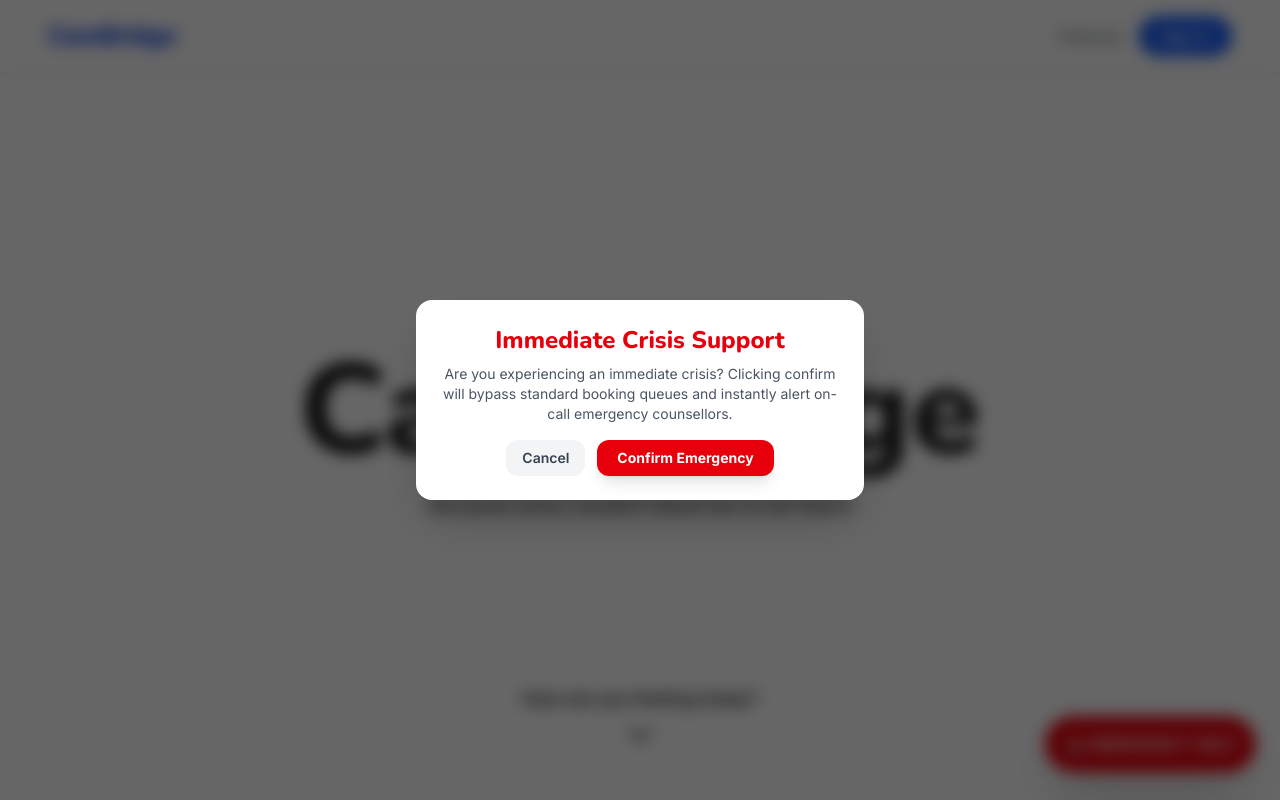
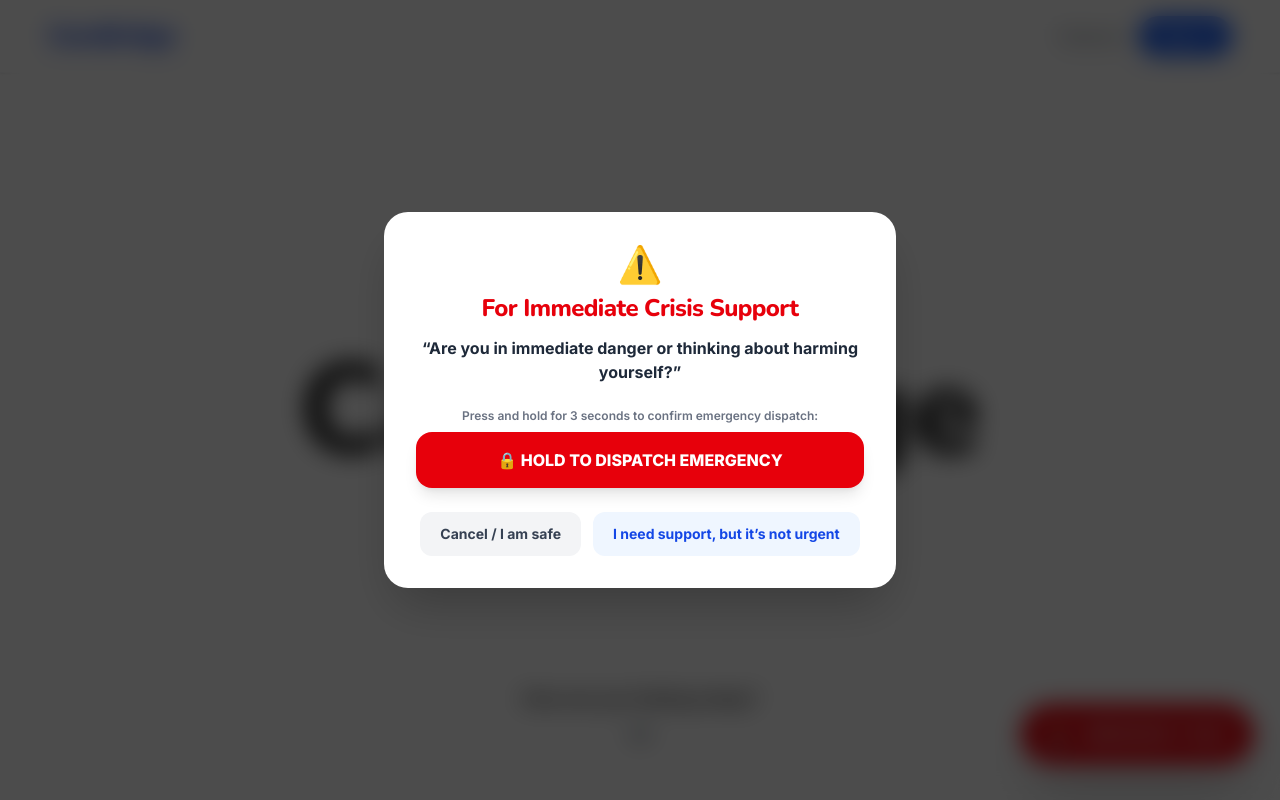
Before and after one commit to shamilaw-sci/CSC3213_20_Group_H, a Next.js app in the folder frontend/: page / in a window 1280 px wide. Both pictures are taken after a click on the button "🚨 EMERGENCY HELP". Shown: the top 800 px of the page. Built offline with nearby package versions, Linux system fonts and the light colour scheme; no server answers.

Commit message:
Update emergency button

```diff
--- a/frontend/components/EmergencyButton.tsx
+++ b/frontend/components/EmergencyButton.tsx
@@ -1,13 +1,47 @@
 "use client";
 
-import { useState } from "react";
+import { useState, useRef } from "react";
 import { API_BASE_URL } from "../services/api";
 
 export default function EmergencyButton() {
+  const [panelOpen, setPanelOpen] = useState(false);
+  const [holding, setHolding] = useState(false);
+  const [holdProgress, setHoldProgress] = useState(0);
   const [loading, setLoading] = useState(false);
-  const [modalOpen, setModalOpen] = useState(false);
   const [acknowledged, setAcknowledged] = useState(false);
   const [errorMessage, setErrorMessage] = useState("");
+
+  const holdTimerRef = useRef<NodeJS.Timeout | null>(null);
+  const progressIntervalRef = useRef<NodeJS.Timeout | null>(null);
+
+  // Start press-and-hold (3 seconds requirement)
+  const handlePressStart = () => {
+    if (loading) return;
+    setHolding(true);
+    setHoldProgress(0);
+
+    const duration = 3000; // 3 seconds
+    const intervalTime = 30;
+    let elapsed = 0;
+
+    progressIntervalRef.current = setInterval(() => {
+      elapsed += intervalTime;
+      const progress = Math.min((elapsed / duration) * 100, 100);
+      setHoldProgress(progress);
+    }, intervalTime);
+
+    holdTimerRef.current = setTimeout(() => {
+      handleEmergencyTrigger();
+      handlePressEnd();
+    }, duration);
+  };
+
+  const handlePressEnd = () => {
+    setHolding(false);
+    setHoldProgress(0);
+    if (holdTimerRef.current) clearTimeout(holdTimerRef.current);
+    if (progressIntervalRef.current) clearInterval(progressIntervalRef.current);
+  };
 
   const handleEmergencyTrigger = async () => {
     setLoading(true);
@@ -16,42 +50,34 @@ export default function EmergencyButton() {
     try {
       const token = localStorage.getItem("token");
 
-      if (!token) {
-        setErrorMessage("You must be logged in to trigger an emergency alert.");
-        return;
+      // Even without login, allow emergency dispatch (using a fallback guest/anonymous token or public emergency endpoint)
+      const headers: HeadersInit = {
+        "Content-Type": "application/json",
+      };
+      if (token) {
+        headers["Authorization"] = `Bearer ${token}`;
       }
 
       const response = await fetch(`${API_BASE_URL}/api/emergency`, {
         method: "POST",
-        headers: {
-          "Content-Type": "application/json",
-          Authorization: ["Bearer", token].join(" "),
-        },
+        headers,
         body: JSON.stringify({
-          description: "Panic button triggered from user dashboard",
+          description: "Crisis panic button triggered (Press-and-Hold)",
           timestamp: new Date().toISOString(),
         }),
       });
 
       if (!response.ok) {
         const errorData = await response.json().catch(() => ({}));
-        throw new Error(
-          errorData.error ||
-            errorData.message ||
-            "Failed to dispatch emergency call.",
-        );
+        throw new Error(errorData.message || "Failed to dispatch emergency call.");
       }
 
-      setModalOpen(false);
+      setPanelOpen(false);
       setAcknowledged(true);
-      setTimeout(() => setAcknowledged(false), 6000);
-    } catch (err) {
+      setTimeout(() => setAcknowledged(false), 7000);
+    } catch (err: any) {
       console.error("Failed to dispatch emergency call", err);
-      setErrorMessage(
-        err instanceof Error
-          ? err.message
-          : "An error occurred while alerting support.",
-      );
+      setErrorMessage(err.message || "An error occurred while alerting support.");
     } finally {
       setLoading(false);
     }
@@ -59,57 +85,92 @@ export default function EmergencyButton() {
 
   return (
     <>
+      {/* Persistent High-Visibility SOS Button (Accessible anywhere, even without login) */}
       <button
         onClick={() => {
           setErrorMessage("");
-          setModalOpen(true);
+          setPanelOpen(true);
         }}
-        className="fixed bottom-6 right-6 z-50 bg-red-600 hover:bg-red-700 text-white font-bold px-5 py-4 rounded-full shadow-2xl flex items-center gap-2 animate-[bounce_2.5s_infinite] transition-all cursor-pointer"
+        className="fixed bottom-6 right-6 z-50 bg-red-600 hover:bg-red-700 text-white font-extrabold px-6 py-4 rounded-full shadow-2xl flex items-center gap-3 animate-bounce transition-all cursor-pointer border-2 border-white"
+        aria-label="Emergency Help"
       >
-        🚨 EMERGENCY HELP
+        <span className="text-xl">🚨</span> EMERGENCY HELP
       </button>
 
-      {modalOpen && (
-        <div className="fixed inset-0 bg-black/60 backdrop-blur-sm flex items-center justify-center z-50 p-4">
-          <div className="bg-white rounded-2xl p-6 max-w-md w-full shadow-2xl text-center">
-            <h2 className="text-2xl font-extrabold text-red-600 mb-2">
-              Immediate Crisis Support
+      {/* Full-Screen Crisis Panel */}
+      {panelOpen && (
+        <div className="fixed inset-0 bg-black/70 backdrop-blur-md flex items-center justify-center z-50 p-4 animate-fade-in">
+          <div className="bg-white rounded-3xl p-8 max-w-lg w-full shadow-2xl text-center">
+            <div className="text-4xl mb-2">⚠️</div>
+            <h2 className="text-2xl font-black text-red-600 mb-3 tracking-tight">
+              For Immediate Crisis Support
             </h2>
-            <p className="text-gray-600 mb-4 text-sm">
-              Are you experiencing an immediate crisis? Clicking confirm will
-              bypass standard booking queues and instantly alert on-call
-              emergency counsellors.
+            <p className="text-gray-800 font-bold text-base mb-6">
+              “Are you in immediate danger or thinking about harming yourself?”
             </p>
 
             {errorMessage && (
-              <div className="mb-4 p-3 bg-red-50 border border-red-200 text-red-600 text-xs rounded-lg font-medium">
+              <div className="mb-4 p-3 bg-red-50 border border-red-200 text-red-600 text-xs rounded-xl font-medium">
                 {errorMessage}
               </div>
             )}
 
-            <div className="flex gap-3 justify-center">
+            {/* Press-and-Hold Emergency Dispatch Button (3 seconds) */}
+            <div className="mb-6 flex flex-col items-center">
+              <p className="text-xs text-gray-500 font-semibold mb-2">
+                Press and hold for 3 seconds to confirm emergency dispatch:
+              </p>
               <button
-                onClick={() => setModalOpen(false)}
+                onMouseDown={handlePressStart}
+                onMouseUp={handlePressEnd}
+                onMouseLeave={handlePressEnd}
+                onTouchStart={handlePressStart}
+                onTouchEnd={handlePressEnd}
                 disabled={loading}
-                className="px-4 py-2 bg-gray-100 hover:bg-gray-200 rounded-xl text-gray-700 font-semibold text-sm transition-all"
+                className="relative overflow-hidden w-full py-4 bg-red-600 hover:bg-red-700 text-white font-extrabold rounded-2xl shadow-lg transition-all select-none cursor-pointer disabled:opacity-50"
               >
-                Cancel
+                {/* Hold Progress Bar Overlay */}
+                {holding && (
+                  <div
+                    className="absolute left-0 top-0 bottom-0 bg-red-900/50 transition-all duration-75 pointer-events-none"
+                    style={{ width: `${holdProgress}%` }}
+                  />
+                )}
+                <span className="relative z-10 text-base">
+                  {loading
+                    ? "Transmitting Emergency Alert..."
+                    : holding
+                    ? `Hold Steady... (${Math.ceil((3000 - holdProgress * 30) / 1000)}s)`
+                    : "🔒 HOLD TO DISPATCH EMERGENCY"}
+                </span>
               </button>
+            </div>
+
+            {/* Non-Emergency & Cancel Options */}
+            <div className="flex flex-col sm:flex-row gap-3 justify-center">
               <button
-                onClick={handleEmergencyTrigger}
+                onClick={() => setPanelOpen(false)}
                 disabled={loading}
-                className="px-5 py-2 bg-red-600 hover:bg-red-700 text-white rounded-xl font-bold text-sm shadow-lg transition-all disabled:opacity-50"
+                className="px-5 py-3 bg-gray-100 hover:bg-gray-200 rounded-xl text-gray-700 font-bold text-sm transition-all cursor-pointer"
               >
-                {loading ? "Transmitting..." : "Confirm Emergency"}
+                Cancel / I am safe
               </button>
+              <a
+                href="/support-options"
+                onClick={() => setPanelOpen(false)}
+                className="px-5 py-3 bg-blue-50 hover:bg-blue-100 text-blue-700 rounded-xl font-bold text-sm transition-all flex items-center justify-center cursor-pointer"
+              >
+                I need support, but it’s not urgent
+              </a>
             </div>
           </div>
         </div>
       )}
 
+      {/* Success Acknowledgment Banner */}
       {acknowledged && (
-        <div className="fixed top-6 left-1/2 -translate-x-1/2 z-50 bg-emerald-600 text-white px-6 py-3 rounded-xl shadow-2xl font-semibold text-sm tracking-wide animate-fade-in">
-          ✓ Help request received. An emergency responder has been alerted.
+        <div className="fixed top-6 left-1/2 -translate-x-1/2 z-50 bg-emerald-600 text-white px-6 py-4 rounded-2xl shadow-2xl font-bold text-sm tracking-wide animate-bounce">
+          ✓ Help request received. An emergency responder has been alerted. Please stay calm.
         </div>
       )}
     </>
```
